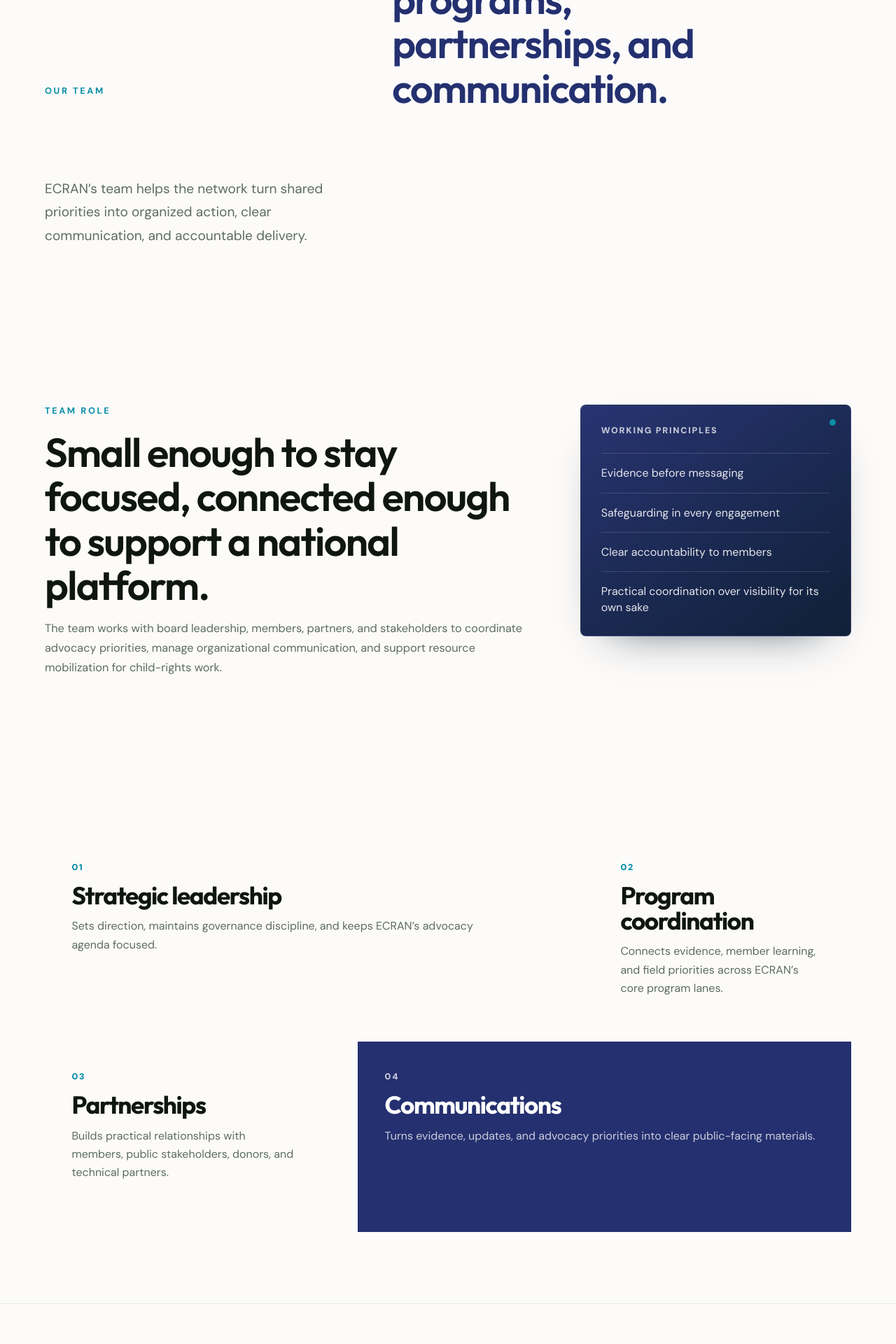
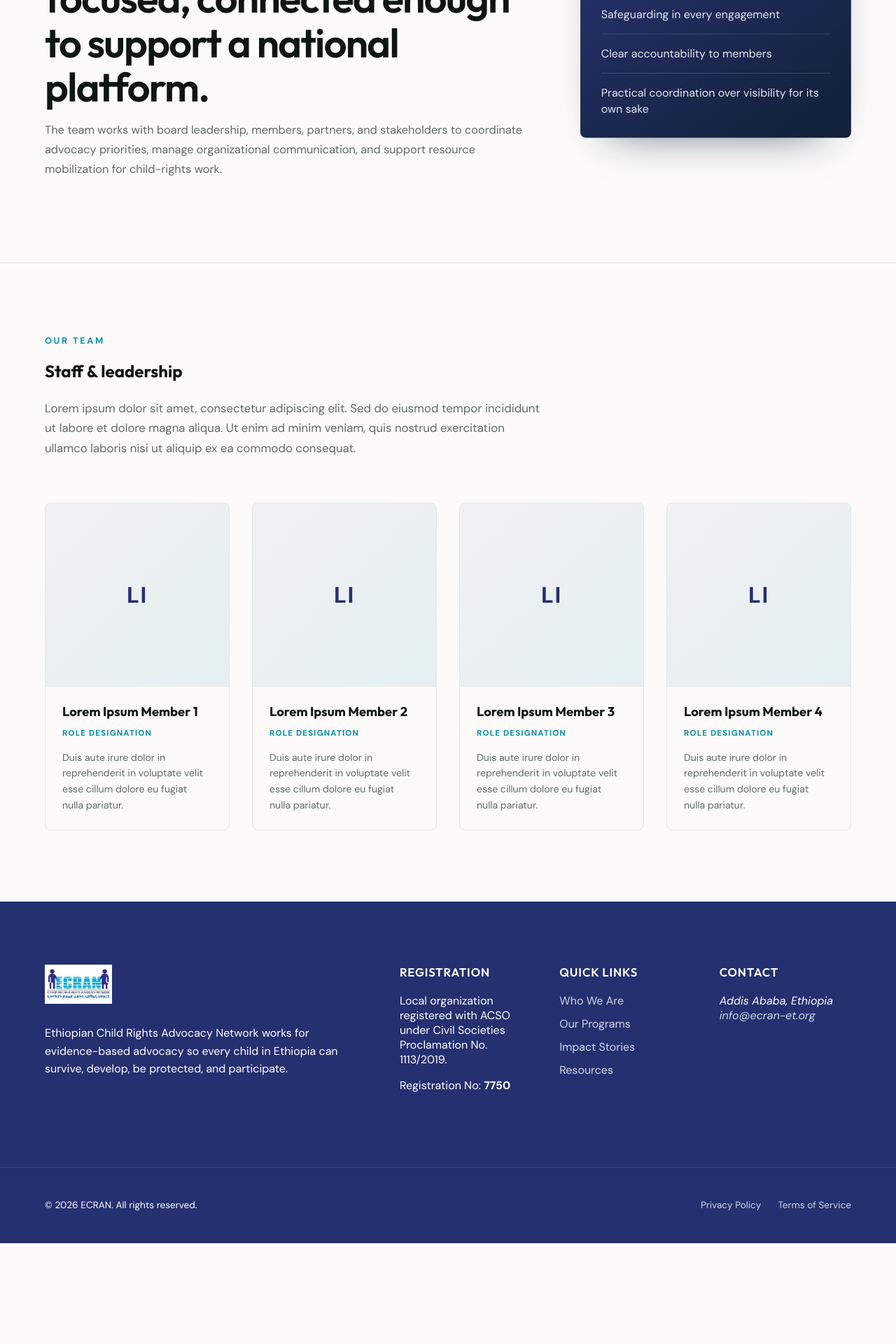
Before and after one commit to EyosiyasMekbib/ecran, a Nuxt app in the folder frontend/: page /who-we-are/our-team in a window 1280 px wide. Shown: the part 380-2300 px from the top of the page at 70% size. After the commit the page ends 2156 px from the top, so only its background shows below. Built offline with nearby package versions, Linux system fonts and the light colour scheme.

Commit message:
Remove PageHero and team-system sections from Our Team page to keep it simple and consistent with Our Members page

```diff
--- a/frontend/app/pages/who-we-are/our-team.vue
+++ b/frontend/app/pages/who-we-are/our-team.vue
@@ -1,27 +1,4 @@
 <script setup lang="ts">
-const teamFunctions = [
-  {
-    label: '01',
-    title: 'Strategic leadership',
-    text: 'Sets direction, maintains governance discipline, and keeps ECRAN’s advocacy agenda focused.'
-  },
-  {
-    label: '02',
-    title: 'Program coordination',
-    text: 'Connects evidence, member learning, and field priorities across ECRAN’s core program lanes.'
-  },
-  {
-    label: '03',
-    title: 'Partnerships',
-    text: 'Builds practical relationships with members, public stakeholders, donors, and technical partners.'
-  },
-  {
-    label: '04',
-    title: 'Communications',
-    text: 'Turns evidence, updates, and advocacy priorities into clear public-facing materials.'
-  }
-]
-
 const workingPrinciples = [
   'Evidence before messaging',
   'Safeguarding in every engagement',
@@ -31,13 +8,7 @@
 </script>
 
 <template>
-  <PageHero
-    eyebrow="Our team"
-    title="A focused coordination team for governance, programs, partnerships, and communication."
-    text="ECRAN’s team helps the network turn shared priorities into organized action, clear communication, and accountable delivery."
-  />
-
-  <section class="team-overview">
+  <section class="team-overview" style="padding-top: clamp(6rem, 10vw, 10rem);">
     <div class="team-overview-copy">
       <p class="eyebrow">Team role</p>
       <h2>Small enough to stay focused, connected enough to support a national platform.</h2>
@@ -51,14 +22,6 @@
         <li v-for="principle in workingPrinciples" :key="principle">{{ principle }}</li>
       </ol>
     </div>
-  </section>
-
-  <section class="team-system" aria-label="Team functions">
-    <article v-for="(item, index) in teamFunctions" :key="item.title" :style="{ '--index': index }">
-      <span>{{ item.label }}</span>
-      <h2>{{ item.title }}</h2>
-      <p>{{ item.text }}</p>
-    </article>
   </section>
 
   <section class="team-directory">
```
